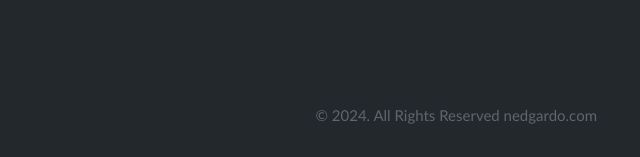
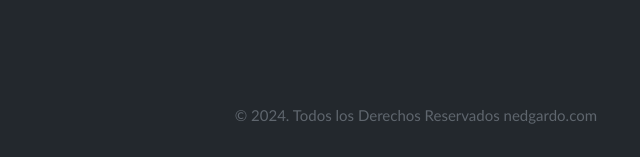
Before and after one commit to nedned7/n3dgardo, a plain HTML site: page audiovisuales.html in a window 1280 px wide. Shown: the part 2120-2277 px from the top of the page, 463-1103 px from the left. Drawn offline with nearby package versions, Linux system fonts and the light colour scheme.

Commit message:
Add files via upload

```diff
--- a/audiovisuales.html
+++ b/audiovisuales.html
@@ -5,7 +5,7 @@
     <meta http-equiv="Content-Type" content="text/html; charset=utf-8">
     <meta name="viewport" content="width=device-width, initial-scale=1.0">
 
-    <title>n3dgardo.com</title>
+    <title>nedgardo.com</title>
 
 		<meta name="description" content="Free download theme onepage, clean and modern responsive for all"/>
 		<meta name="keywords" content="responsive, html5, onepage, themes, template, clean layout, free web"/>
@@ -222,7 +222,7 @@
 
         </div>
 
-          <div class="copyright">© 2024. All Rights Reserved nedgardo.com</div>
+          <div class="copyright">© 2024. Todos los Derechos Reservados nedgardo.com</div>
 
       </div>
 
```
